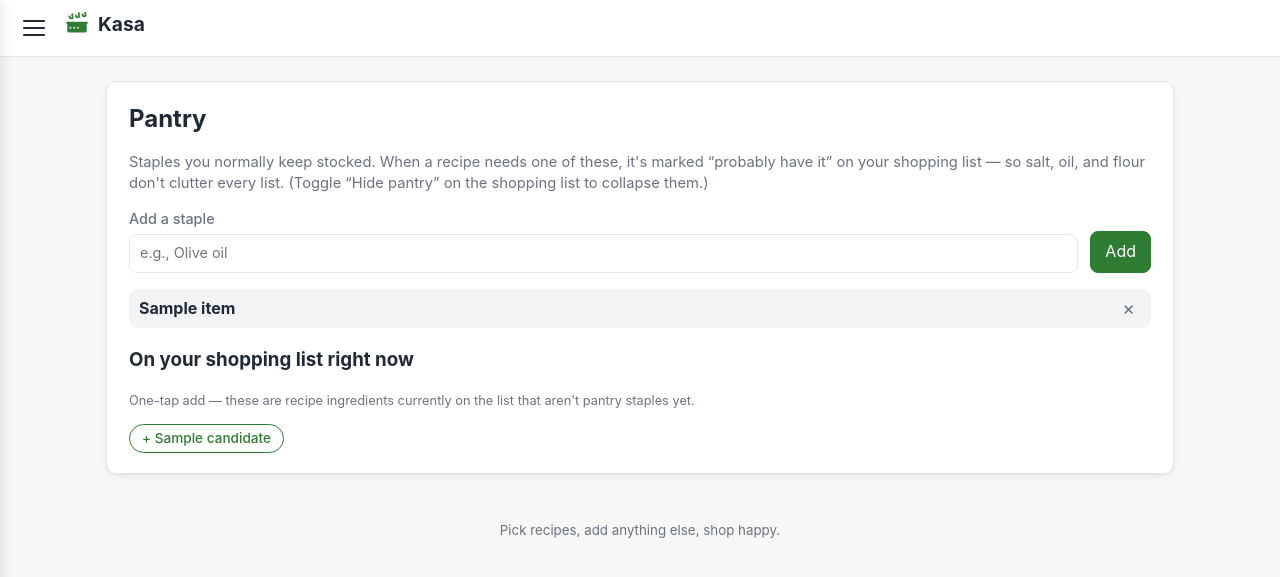
After one commit to kasgore/ShoppingList, a Flask app: template templates/pantry.html in a window 1280 px wide. The commit adds this page. Shown: the top 577 px of the page. Run offline with Flask 3, Linux system fonts and the light colour scheme; the template is opened without the code that fills it: most values are stand-ins (such as "Sample title", 1, 10 or a date in 2020); some libraries are stand-ins or nearby versions.

Commit message:
Pantry tracking, recipe duplicate, scaler→add-to-list, copy list
- Pantry: a new pantry_item table + /pantry page for staples you keep
  stocked; build_shopping_list flags recipe-derived items matching a
  pantry staple (item.in_pantry, ad-hoc adds excluded); the shopping
  list tags them with a 🏠, sorts them below the rest of their aisle,
  and a "Hide pantry" toggle (default on) collapses them — and the
  category section once everything in it is hidden. /pantry also offers
  one-tap "add to pantry" for ingredients currently on the list.
- Recipe view "Add to list" button that uses the dialed-in scale as the
  multiplier (hidden #scale-add-multiplier kept in sync by the scaler);
  custom-scale input clamped to 0.25 to match the server.
- "Duplicate" button → POST /recipes/<id>/duplicate copies the recipe +
  ingredients to "{name} (copy)" (shares the uploaded image file) and
  opens the copy's edit page.
- "Copy list" button — plain-text shopping list (unchecked items,
  respecting hide-pantry) to the clipboard, with an execCommand fallback
  for plain-HTTP contexts and a prompt() last resort.
- Pantry link in the side menu.

Co-Authored-By: Claude Opus 4.7 (1M context) <noreply@anthropic.com>

```diff
--- a/app.py
+++ b/app.py
@@ -88,6 +88,7 @@ class AggregatedItem:
     is_adhoc: bool = False
     adhoc_id: int | None = None
     checked: bool = False
+    in_pantry: bool = False
 
     @property
     def display_quantity(self) -> str:
@@ -205,15 +206,23 @@ def build_shopping_list(db: sqlite3.Connection) -> dict[str, list[AggregatedItem
     checked_keys = {
         row["key"] for row in db.execute("SELECT key FROM checked_item").fetchall()
     }
+    # Flag recipe-derived items the family keeps stocked (the pantry). Ad-hoc
+    # adds are never auto-flagged — you asked for it, so presumably you need it.
+    pantry_norms = {
+        row[0] for row in db.execute("SELECT normalized FROM pantry_item").fetchall()
+    }
     for item in bucket.values():
         item.checked = item.key in checked_keys
-
-    # Group by category, preserving the configured order.
+        if not item.is_adhoc and pantry_norms:
+            item.in_pantry = normalize_name(item.name) in pantry_norms
+
+    # Group by category, preserving the configured order. Within a category:
+    # unchecked-not-pantry first, then pantry staples, then checked items.
     grouped: dict[str, list[AggregatedItem]] = defaultdict(list)
     for item in bucket.values():
         grouped[item.category].append(item)
     for items in grouped.values():
-        items.sort(key=lambda i: (i.checked, i.name))
+        items.sort(key=lambda i: (i.checked, i.in_pantry, i.name))
 
     ordered: dict[str, list[AggregatedItem]] = {}
     for cat in CATEGORIES:
@@ -1336,6 +1345,7 @@ def create_app() -> Flask:
         total_items = sum(len(v) for v in grouped.values())
         checked_count = sum(1 for items in grouped.values() for i in items if i.checked)
         quick_add = _top_predicted_items_cached(db, limit=8)
+        has_pantry = db.execute("SELECT COUNT(*) FROM pantry_item").fetchone()[0] > 0
         return render_template(
             "index.html",
             recipes=recipes,
@@ -1345,6 +1355,7 @@ def create_app() -> Flask:
             total_items=total_items,
             checked_count=checked_count,
             quick_add=quick_add,
+            has_pantry=has_pantry,
         )
 
     @app.route("/recipes")
@@ -1979,6 +1990,115 @@ def create_app() -> Flask:
         _list_changed()
         flash("Recipe deleted.", "success")
         return redirect(url_for("recipes_page"))
+
+    @app.route("/recipes/<int:recipe_id>/duplicate", methods=["POST"])
+    def recipe_duplicate(recipe_id: int):
+        """Save a copy of a recipe (+ its ingredients) under a new name
+        and drop the user on its edit page to tweak the variant. The copy
+        shares the original's uploaded image file — _delete_uploaded_image_file
+        already refuses to remove a file another recipe still references."""
+        db = get_db()
+        src = db.execute(
+            f"SELECT {_RECIPE_FETCH_COLUMNS} FROM recipe WHERE id = ?",
+            (recipe_id,),
+        ).fetchone()
+        if src is None:
+            flash("Recipe not found.", "error")
+            return redirect(url_for("recipes_page"))
+        base_name = f"{src['name']} (copy)"
+        name = base_name
+        n = 2
+        while db.execute("SELECT 1 FROM recipe WHERE name = ?", (name,)).fetchone():
+            name = f"{base_name} {n}"
+            n += 1
+        cur = db.execute(
+            "INSERT INTO recipe (name, description, servings, instructions, "
+            "source_url, image_url, prep_time, cook_time, total_time, category, "
+            "notes, is_favorite, rating, nutrition, yields_text, cuisine, author, "
+            "source_rating, keywords) "
+            "VALUES (?, ?, ?, ?, ?, ?, ?, ?, ?, ?, ?, ?, ?, ?, ?, ?, ?, ?, ?)",
+            (
+                name, src["description"], src["servings"], src["instructions"],
+                src["source_url"], src["image_url"], src["prep_time"],
+                src["cook_time"], src["total_time"], src["category"], src["notes"],
+                src["is_favorite"], src["rating"], src["nutrition"],
+                src["yields_text"], src["cuisine"], src["author"],
+                src["source_rating"], src["keywords"],
+            ),
+        )
+        new_id = cur.lastrowid
+        for ing in db.execute(
+            "SELECT name, quantity, unit, category, note FROM ingredient "
+            "WHERE recipe_id = ? ORDER BY id",
+            (recipe_id,),
+        ).fetchall():
+            db.execute(
+                "INSERT INTO ingredient (recipe_id, name, quantity, unit, "
+                "category, note) VALUES (?, ?, ?, ?, ?, ?)",
+                (new_id, ing["name"], ing["quantity"], ing["unit"],
+                 ing["category"], ing["note"]),
+            )
+        db.commit()
+        _refresh_recipe_embedding(db, new_id)
+        db.commit()
+        flash(f'Duplicated as "{name}" — tweak it below.', "success")
+        return redirect(url_for("recipe_edit", recipe_id=new_id))
+
+    # ---- Pantry --------------------------------------------------------
+
+    @app.route("/pantry")
+    def pantry_page():
+        db = get_db()
+        items = db.execute(
+            "SELECT id, name FROM pantry_item ORDER BY name COLLATE NOCASE"
+        ).fetchall()
+        pantry_norms = {normalize_name(r["name"]) for r in items}
+        # Recipe-derived names currently on the shopping list that aren't
+        # pantry staples yet — surface them as one-tap "add to pantry".
+        candidates: list[str] = []
+        seen: set[str] = set()
+        for cat_items in build_shopping_list(db).values():
+            for it in cat_items:
+                if it.is_adhoc:
+                    continue
+                norm = normalize_name(it.name)
+                if norm in pantry_norms or norm in seen:
+                    continue
+                seen.add(norm)
+                candidates.append(it.name)
+        candidates.sort(key=str.lower)
+        return render_template("pantry.html", items=items, candidates=candidates)
+
+    @app.post("/pantry/add")
+    def pantry_add():
+        name = request.form.get("name", "").strip()
+        if not name:
+            flash("Item name is required.", "error")
+            return redirect(url_for("pantry_page"))
+        norm = normalize_name(name)
+        db = get_db()
+        if db.execute(
+            "SELECT 1 FROM pantry_item WHERE normalized = ?", (norm,)
+        ).fetchone():
+            flash(f"{name} is already in your pantry.", "error")
+            return redirect(url_for("pantry_page"))
+        db.execute(
+            "INSERT INTO pantry_item (name, normalized) VALUES (?, ?)",
+            (name, norm),
+        )
+        db.commit()
+        _list_changed()   # pantry flags on the shopping list change
+        flash(f"Added {name} to your pantry.", "success")
+        return redirect(url_for("pantry_page"))
+
+    @app.post("/pantry/<int:item_id>/delete")
+    def pantry_delete(item_id: int):
+        db = get_db()
+        db.execute("DELETE FROM pantry_item WHERE id = ?", (item_id,))
+        db.commit()
+        _list_changed()
+        flash("Removed from pantry.", "success")
+        return redirect(url_for("pantry_page"))
 
     # ---- Shopping list actions -----------------------------------------
 
--- a/static/app.js
+++ b/static/app.js
@@ -425,6 +425,8 @@ function kasaFormatQty(qty) {
   const servesNum = document.querySelector(".serves-num[data-base]");
   const servesScaled = document.querySelector(".serves-scaled");
   const custom = controls.querySelector(".scale-custom");
+  // The "Add to list" form on this page sends this as the multiplier.
+  const addMultInput = document.getElementById("scale-add-multiplier");
 
   function applyFactor(factor) {
     factor = (isFinite(factor) && factor > 0) ? factor : 1;
@@ -453,6 +455,7 @@ function kasaFormatQty(qty) {
       if (on) matchedBtn = true;
     });
     if (custom && matchedBtn && document.activeElement !== custom) custom.value = "";
+    if (addMultInput) addMultInput.value = String(factor);
   }
 
   controls.querySelectorAll(".scale-btn").forEach((b) => {
@@ -464,6 +467,102 @@ function kasaFormatQty(qty) {
       applyFactor(isFinite(v) && v > 0 ? v : 1);
     });
   }
+})();
+
+// ---------------------------------------------------------------------
+// "Hide pantry" toggle — collapses recipe staples you keep stocked.
+// Default ON (the pantry feature only does anything once you've added
+// staples, and once you have, collapsing them is the point).
+// ---------------------------------------------------------------------
+(function setupHidePantry() {
+  const KEY = "shoppinglist:hidePantry";
+  const list = document.getElementById("list");
+  const btn = document.getElementById("hide-pantry-toggle");
+  if (!list || !btn) return;
+  function apply(on) {
+    list.classList.toggle("hide-pantry", on);
+    btn.setAttribute("aria-pressed", on ? "true" : "false");
+  }
+  let on = true;
+  try { on = localStorage.getItem(KEY) !== "0"; } catch (e) {}
+  apply(on);
+  btn.addEventListener("click", () => {
+    on = !list.classList.contains("hide-pantry");
+    apply(on);
+    try { localStorage.setItem(KEY, on ? "1" : "0"); } catch (e) {}
+  });
+})();
+
+// ---------------------------------------------------------------------
+// "Copy list" — plain-text shopping list to the clipboard (or share /
+// prompt fallback for plain-HTTP contexts where the Clipboard API is
+// unavailable).
+// ---------------------------------------------------------------------
+function buildShoppingListText() {
+  const list = document.getElementById("list");
+  const hidePantry = !!(list && list.classList.contains("hide-pantry"));
+  const out = [];
+  document.querySelectorAll("#list-body .cat-section").forEach((sec) => {
+    const cat = (sec.querySelector(".cat") || {}).textContent || "";
+    const rows = [];
+    sec.querySelectorAll(".item").forEach((li) => {
+      if (li.classList.contains("checked")) return;
+      if (hidePantry && li.classList.contains("pantry")) return;
+      const qty = ((li.querySelector(".qty") || {}).textContent || "").replace(/\s+/g, " ").trim();
+      const name = ((li.querySelector(".name") || {}).textContent || "").trim();
+      const note = ((li.querySelector(".note") || {}).textContent || "").trim();
+      let line = "- " + (qty ? qty + " " : "") + name;
+      if (note) line += " " + note;   // note already starts with "— "
+      rows.push(line);
+    });
+    if (rows.length) {
+      out.push(cat.trim() + ":");
+      out.push.apply(out, rows);
+      out.push("");
+    }
+  });
+  return out.join("\n").trim();
+}
+
+async function copyTextToClipboard(text) {
+  if (window.isSecureContext && navigator.clipboard && navigator.clipboard.writeText) {
+    try { await navigator.clipboard.writeText(text); return true; } catch (e) { /* fall through */ }
+  }
+  // Legacy path — works over plain HTTP, unlike the Clipboard API.
+  try {
+    const ta = document.createElement("textarea");
+    ta.value = text;
+    ta.setAttribute("readonly", "");
+    ta.style.position = "fixed";
+    ta.style.top = "-1000px";
+    ta.style.opacity = "0";
+    document.body.appendChild(ta);
+    ta.focus();
+    ta.select();
+    const ok = document.execCommand && document.execCommand("copy");
+    document.body.removeChild(ta);
+    if (ok) return true;
+  } catch (e) { /* fall through */ }
+  return false;
+}
+
+function flashOnButton(btn, msg) {
+  if (!btn._origLabel) btn._origLabel = btn.textContent;
+  btn.textContent = msg;
+  btn.disabled = true;
+  setTimeout(() => { btn.textContent = btn._origLabel; btn.disabled = false; }, 1500);
+}
+
+(function setupCopyList() {
+  const btn = document.getElementById("copy-list-btn");
+  if (!btn) return;
+  btn.addEventListener("click", async () => {
+    const text = buildShoppingListText();
+    if (!text) { flashOnButton(btn, "Nothing to copy"); return; }
+    if (await copyTextToClipboard(text)) { flashOnButton(btn, "Copied!"); return; }
+    // Last resort: a prompt the user can copy out of manually.
+    try { window.prompt("Shopping list — copy this:", text); } catch (e) {}
+  });
 })();
 
 // Recipe form: pressing Enter in an ingredient name field adds a new row
--- a/static/style.css
+++ b/static/style.css
@@ -1037,17 +1037,30 @@ code {
 .list-progress::-moz-progress-bar { background: var(--accent); }
 .list-progress[value="0"] { opacity: .45; }
 
-#hide-checked-toggle[aria-pressed="true"] {
+#hide-checked-toggle[aria-pressed="true"],
+#hide-pantry-toggle[aria-pressed="true"] {
   background: var(--accent);
   color: var(--accent-ink);
   border-color: var(--accent);
 }
 
-/* When hide-checked is on, drop checked items and any category section
-   that has no unchecked items left. (:has() is supported in all current
-   mobile browsers — Safari 15.4+.) */
+/* "Probably have it" recipe staples — dimmed, with a little house tag. */
+.item.pantry .name { color: var(--muted); }
+.pantry-tag {
+  font-size: .85em;
+  opacity: .75;
+  flex: 0 0 auto;
+  align-self: center;
+  cursor: help;
+}
+
+/* Hide checked / pantry items, and a category section once everything in
+   it would be hidden. (:has() — Safari 15.4+, Chrome 105+.) */
 #list.hide-checked .item.checked { display: none; }
-#list.hide-checked .cat-section:not(:has(.item:not(.checked))) { display: none; }
+#list.hide-pantry .item.pantry { display: none; }
+#list.hide-checked:not(.hide-pantry) .cat-section:not(:has(.item:not(.checked))) { display: none; }
+#list.hide-pantry:not(.hide-checked) .cat-section:not(:has(.item:not(.pantry))) { display: none; }
+#list.hide-checked.hide-pantry .cat-section:not(:has(.item:not(.checked):not(.pantry))) { display: none; }
 
 /* --- Flash messages: auto-fade ------------------------------------- */
 /* #flashes is always in the DOM (so AJAX handlers can swap fresh
--- a/templates/base.html
+++ b/templates/base.html
@@ -48,6 +48,7 @@
     <a href="{{ url_for('plan_page') }}">Meal Plan</a>
     <a href="{{ url_for('recipes_page') }}">Recipes</a>
     <a href="{{ url_for('recipe_new') }}">New Recipe</a>
+    <a href="{{ url_for('pantry_page') }}">Pantry</a>
     <a href="{{ url_for('backup_page') }}">Backup</a>
   </nav>
 
--- /dev/null
+++ b/templates/pantry.html
@@ -0,0 +1,62 @@
+{% extends "base.html" %}
+{% block title %}Pantry · Kasa{% endblock %}
+
+{% block content %}
+<section class="card">
+  <header class="list-header">
+    <div>
+      <h2>Pantry</h2>
+      <p class="muted">
+        Staples you normally keep stocked. When a recipe needs one of these,
+        it's marked “probably have it” on your shopping list — so salt, oil, and
+        flour don't clutter every list. (Toggle “Hide pantry” on the shopping
+        list to collapse them.)
+      </p>
+    </div>
+  </header>
+
+  <form action="{{ url_for('pantry_add') }}" method="post" class="row">
+    <label class="grow">
+      <span>Add a staple</span>
+      <input type="text" name="name" required placeholder="e.g., Olive oil">
+    </label>
+    <button type="submit" class="button primary">Add</button>
+  </form>
+
+  {% if items %}
+    <ul class="chip-list">
+      {% for it in items %}
+      <li>
+        <span><strong>{{ it.name }}</strong></span>
+        <form action="{{ url_for('pantry_delete', item_id=it.id) }}"
+              method="post" class="inline">
+          <button class="link" title="Remove">×</button>
+        </form>
+      </li>
+      {% endfor %}
+    </ul>
+  {% else %}
+    <p class="empty">No pantry staples yet — add the things you always have on hand.</p>
+  {% endif %}
+
+  {% if candidates %}
+    <h3>On your shopping list right now</h3>
+    <p class="muted small-note">
+      One-tap add — these are recipe ingredients currently on the list that
+      aren't pantry staples yet.
+    </p>
+    <ul class="quick-add-chips">
+      {% for name in candidates %}
+        <li>
+          <form action="{{ url_for('pantry_add') }}" method="post" class="inline">
+            <input type="hidden" name="name" value="{{ name }}">
+            <button type="submit" class="chip-btn" title="Add {{ name }} to pantry">
+              + {{ name }}
+            </button>
+          </form>
+        </li>
+      {% endfor %}
+    </ul>
+  {% endif %}
+</section>
+{% endblock %}
```
Also changed, not shown: db.py (+14 -0 lines), templates/index.html (+7 -1 lines), templates/recipe_view.html (+15 -2 lines).
